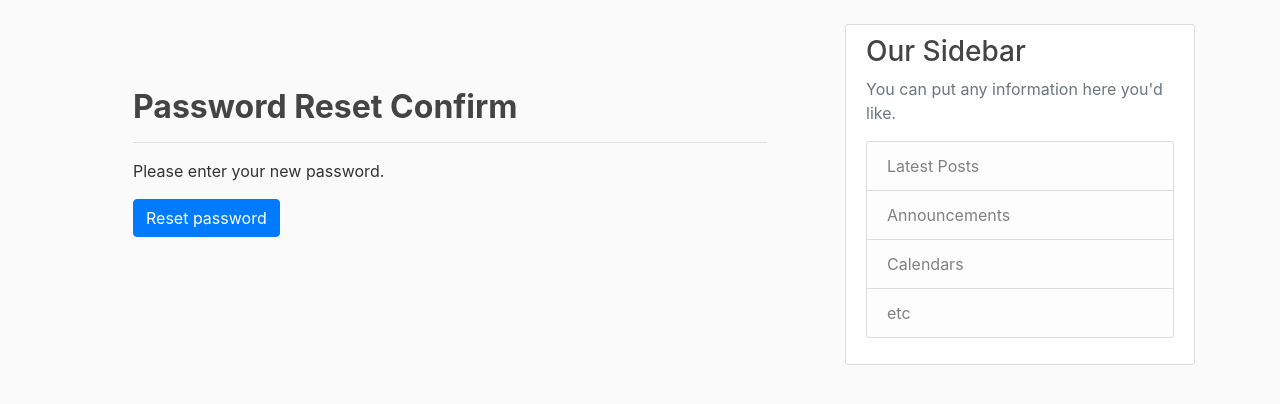
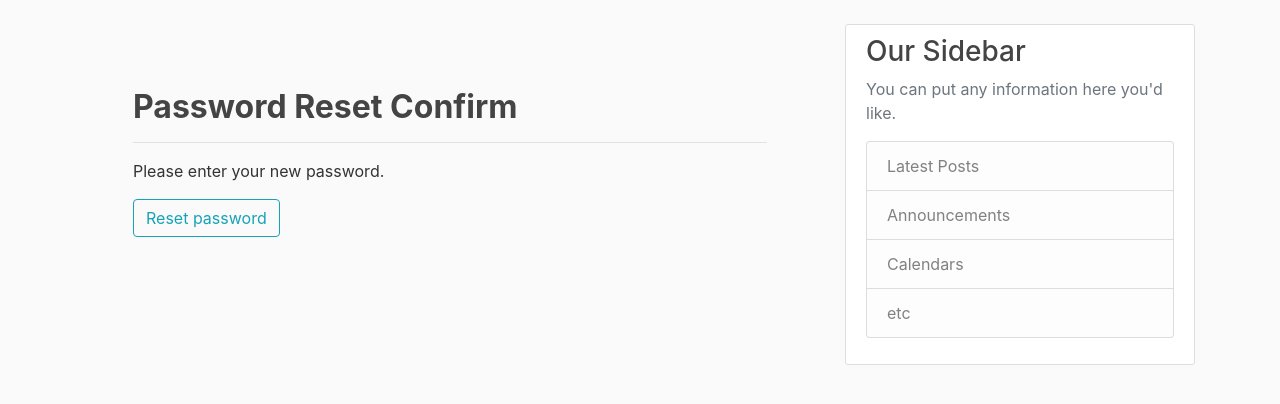
Before and after one commit to Vergangenheit/DjangoBlog, a Django app: page /reset/1/1/ in a window 1280 px wide. Shown: the part 56-460 px from the top of the page. Run offline with Django 4.2, Linux system fonts and the light colour scheme; some libraries are stand-ins or nearby versions.

```diff
--- a/users/templates/users/password_reset.html
+++ b/users/templates/users/password_reset.html
@@ -10,7 +10,7 @@
         <form method="POST">
             {% csrf_token %}
             {{ password_reset_form|crispy }}
-            <button class="btn btn-primary" type="submit">Send email</button>
+            <button class="btn btn-outline-info" type="submit">Send email</button>
         </form>
   	</div>
 {% endblock %}
--- a/users/templates/users/password_reset_confirm.html
+++ b/users/templates/users/password_reset_confirm.html
@@ -12,7 +12,7 @@
         <form method="POST">
             {% csrf_token %}
             {{ form|crispy }}
-            <button class="btn btn-primary" type="submit">Reset password</button>
+            <button class="btn btn-outline-info" type="submit">Reset password</button>
         </form>
     </div>
 
```
